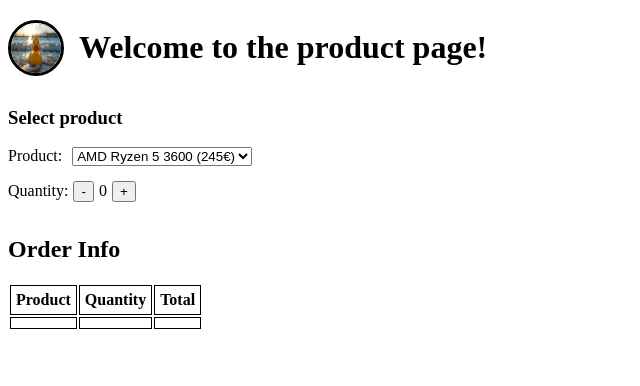
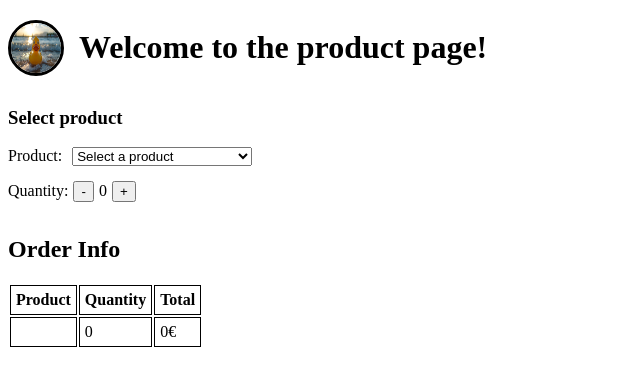
Before and after one commit to 4stron/component, a React (Vite) app: page / in a window 1280 px wide. Shown: the top 386 px of the page, without its empty margins (0-640 px from the left). Built offline with nearby package versions, Linux system fonts and the light colour scheme.

Commit message:
added order info updating and fixed quantity check

```diff
--- a/src/App.jsx
+++ b/src/App.jsx
@@ -1,41 +1,57 @@
-import { useState } from "react"
+import { useState } from "react";
 
 function App() {
-
   const [counter, setCounter] = useState(0);
-
-  checkIfZero();
+  const [selectedProduct, setSelectedProduct] = useState(null);
 
   function increment() {
-    setCounter(counter + 1)
+    setCounter(counter + 1);
   }
 
-  function reduction() {
-    setCounter(counter - 1)
+  function decrement() {
+    if (counter > 0) {
+      setCounter(counter - 1);
+    }
   }
 
-  function checkIfZero(){
-    if(counter < 0)
-      setCounter(counter == 0)
+  function handleProductChange(event) {
+    setSelectedProduct(event.target.value);
+  }
+
+  function calculateTotal() {
+    const productPrice = getProductPrice(selectedProduct);
+    if (productPrice) {
+      return productPrice * counter;
+    }
+    return 0;
+  }
+
+  function getProductPrice(productName) {
+    const productPrices = {
+      "AMD Ryzen 5 3600": 245,
+      "intel i5 9600k": 199,
+    };
+    return productPrices[productName];
   }
 
   return (
     <div>
       <header>
-          <img src='duck.jpg' alt="My Image" />
+        <img src="duck.jpg" alt="My Image" />
         <h1>Welcome to the product page!</h1>
       </header>
       <h3>Select product</h3>
       <div className="product">
-        <label for="product">Product:</label>
-        <select id="product">
+        <label htmlFor="product">Product:</label>
+        <select id="product" onChange={handleProductChange}>
+          <option value="">Select a product</option>
           <option value="AMD Ryzen 5 3600">AMD Ryzen 5 3600 (245€)</option>
           <option value="intel i5 9600k">intel i5 9600k (199€)</option>
         </select>
       </div>
       <div className="quantity">
         <p>Quantity:</p>
-        <button onClick={reduction}>-</button>
+        <button onClick={decrement}>-</button>
         <p>{counter}</p>
         <button onClick={increment}>+</button>
       </div>
@@ -50,14 +66,14 @@ function App() {
         </thead>
         <tbody>
           <tr>
-        <td id="product-name"></td>
-        <td id="product-quantity"></td>
-        <td id="product-total"></td>
+            <td id="product-name">{selectedProduct}</td>
+            <td id="product-quantity">{counter}</td>
+            <td id="product-total">{calculateTotal()}€</td>
           </tr>
         </tbody>
       </table>
     </div>
-  )
+  );
 }
 
-export default App
+export default App;
```
Lines whose indentation alone changed are shown as unchanged.
